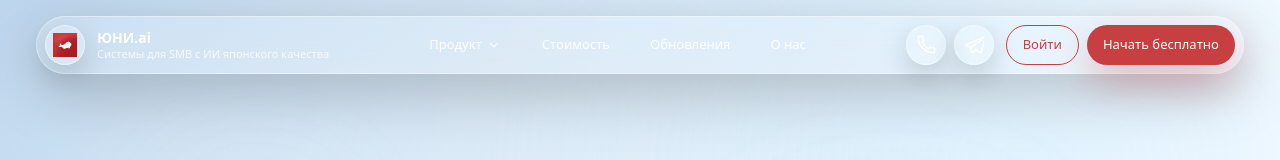
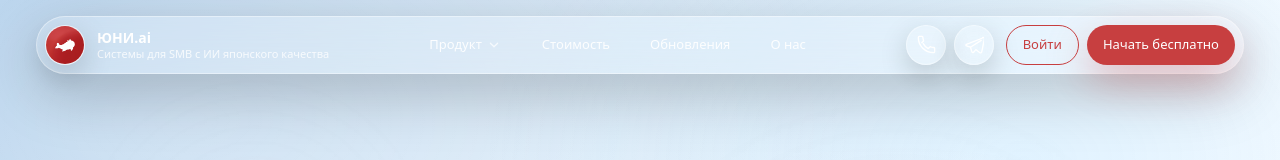
Before and after one commit to uniconsulting/uni.com, a Next.js app: page / in a window 1280 px wide. Shown: the top 160 px of the page. Built offline with nearby package versions, Linux system fonts and the light colour scheme.

Commit message:
Update Header.tsx

```diff
--- a/src/components/sections/Header.tsx
+++ b/src/components/sections/Header.tsx
@@ -301,7 +301,7 @@ export default function Header() {
                   <img
                     src="brand/logo.svg"
                     alt="ЮНИ.ai"
-                    className="h-6 w-6 object-contain"
+                    className="h-full w-full object-cover"
                     draggable={false}
                   />
                 </div>
```
